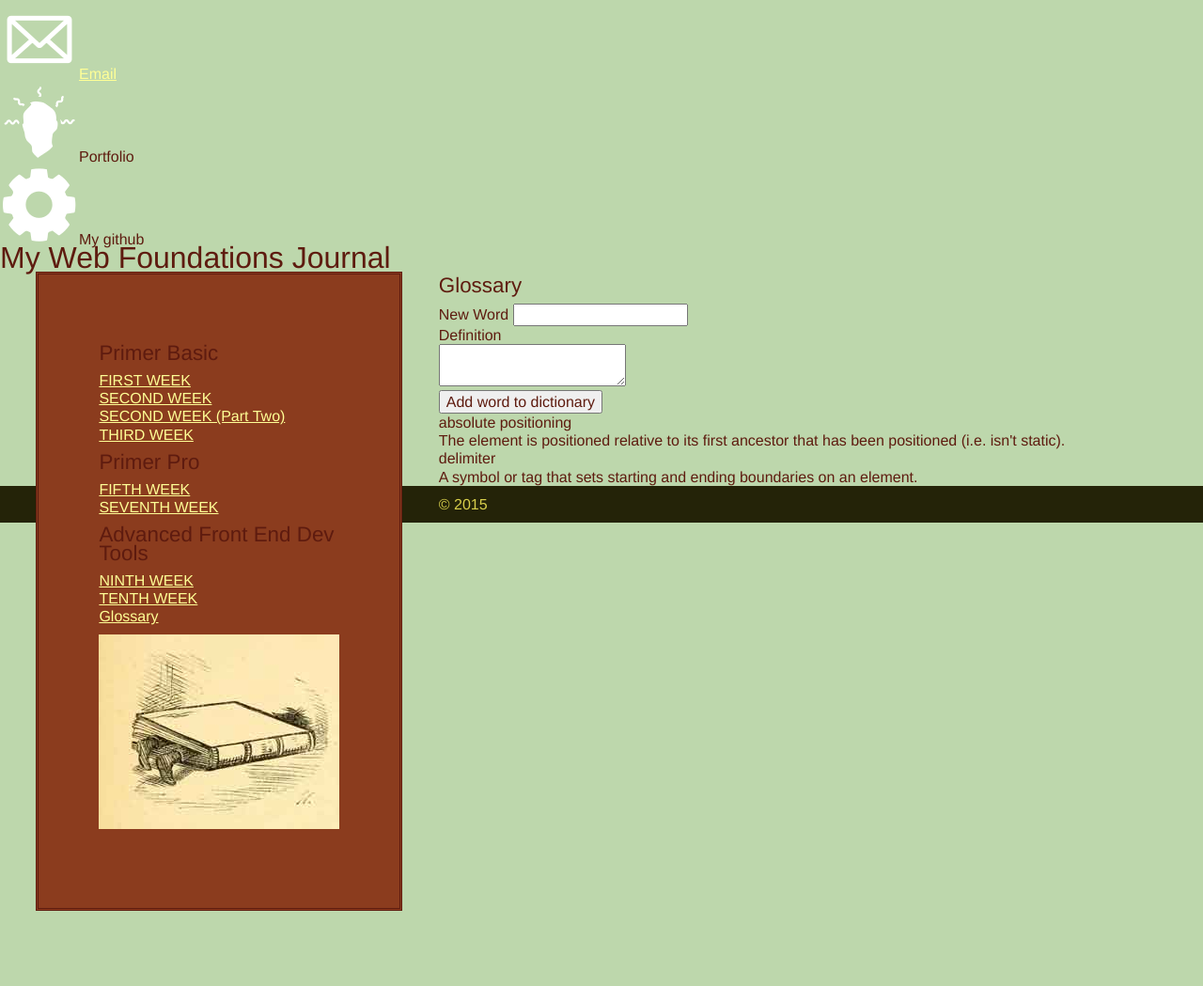
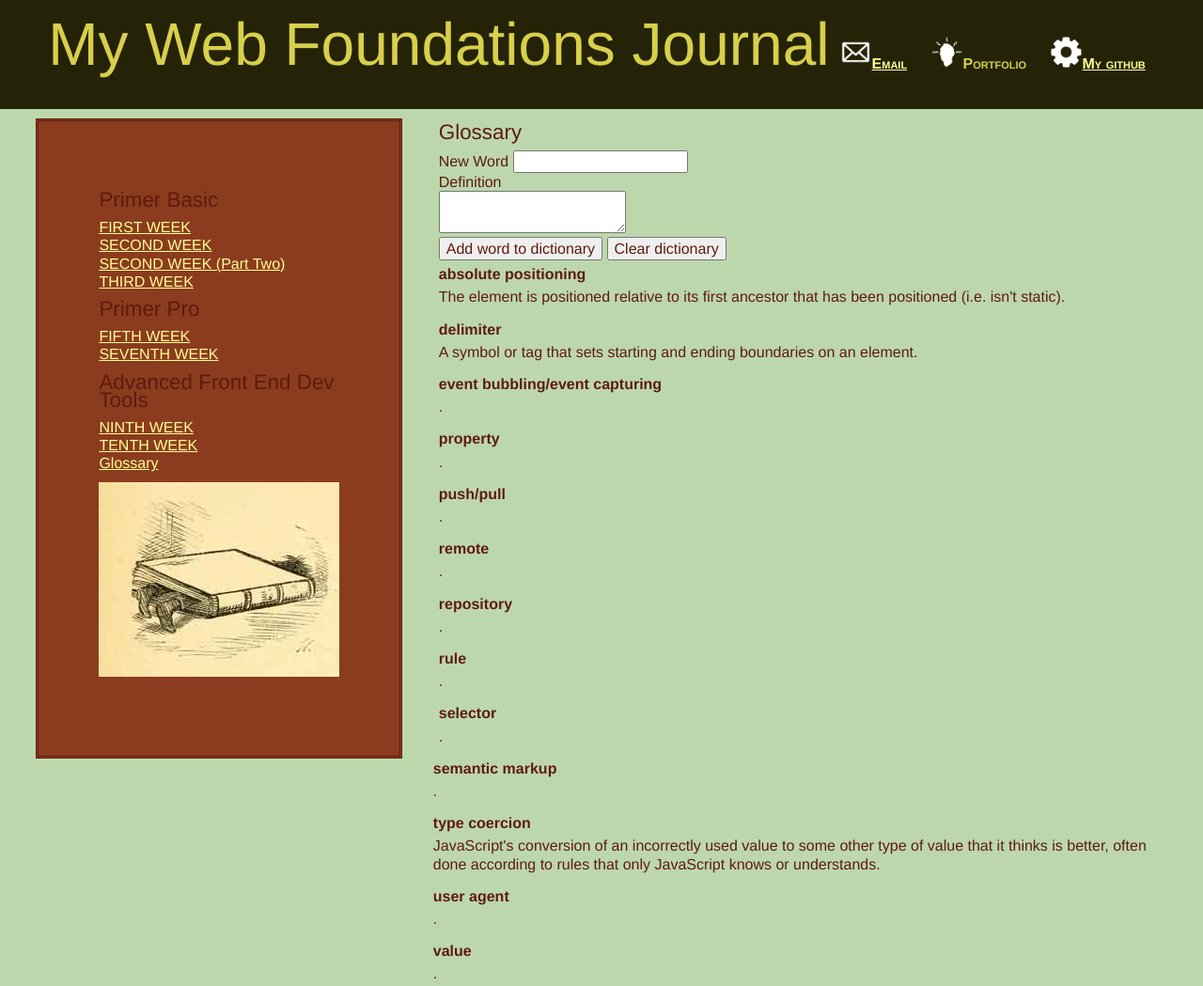
Before and after one commit to StephanieArgy/journal, a plain HTML site: page glossary.html in a window 1280 px wide. Shown: the top 1049 px of the page at 94% size. Before the commit the page ends 969 px from the top, so only its background shows below. Drawn offline with nearby package versions, Linux system fonts and the light colour scheme.

Commit message:
Updated glossary, changed CSS.

```diff
--- a/glossary.html
+++ b/glossary.html
@@ -20,13 +20,13 @@
         <![endif]-->
 
         <!-- Add your site or application content here -->
-      <header>
+        <header class="mainHeader">
+            <h1>My Web Foundations Journal</h1>
             <ul class="mainMenu">
               <li><a href="mailto:steph@mentalslapstick.com"><img src="img/email.png" class="mainMenuIcon">Email</a></li>
               <li><img src="img/brainstorm.png"  class="mainMenuIcon">Portfolio</li>
-            <li><img src="img/gear.png"  class="mainMenuIcon">My github</li>
+              <li><img src="img/gear.png"  class="mainMenuIcon"><a href="https://github.com/StephanieArgy" target="blank">My github</a></li>
             </ul>
-          <h1>My Web Foundations Journal</h1>
             </header>
 
       <main>
@@ -72,31 +72,10 @@
                 <textarea name="definition" id="definition"></textarea>
                 <br>
                   <button id="addButton">Add word to dictionary</button>
+                  <button id="clearButton">Clear dictionary</button>
           </form>
 
             <dl id="wordList">
-              <!-- <dt>event bubbling/event capturing</dt>
-              <dd></dd>
-              <dt>property</dt>
-              <dd></dd>
-              <dt>push/pull</dt>
-              <dd></dd>
-              <dt>remote</dt>
-              <dd></dd>
-              <dt>repository</dt>
-              <dd></dd>
-              <dt>rule</dt>
-              <dd></dd>
-              <dt>selector</dt>
-              <dd></dd>
-              <dt>semantic markup</dt>
-              <dd></dd>
-              <dt>type coercion</dt>
-              <dd>JavaScript's conversion of an incorrectly used value to some other type of value that it thinks is better, often done according to rules that only JavaScript knows or understands.</dd>
-              <dt>user agent</dt>
-              <dd></dd>
-              <dt>value</dt>
-              <dd></dd> -->
             </dl>
 
         </section>
--- a/js/glossary.js
+++ b/js/glossary.js
@@ -1,20 +1,27 @@
 $(document).ready( function(){
-    $("#addButton").click(addWord);
-    displayDictionary(getDictionary());
+  displayDictionary();
+  $("#addButton").click(addWord);
+
+  $("#clearButton").click(function(){
+    localStorage.removeItem('theDictionary');
+    $('#wordList').html(" ");
+  });
 });
 
 function addWord(e) {
   var entry ={};
   entry.word = $("#word").val();
   entry.definition = $("#definition").val();
+
   var dictionary = getDictionary();
   dictionary.push(entry);
   saveDictionary(dictionary);
-  displayDictionary(getDictionary());
+  displayDictionary();
   e.preventDefault();
 }
 
-function displayDictionary(d){
+function displayDictionary(){
+  var d = getDictionary();
   $wordList = $('#wordList');
   $wordList.html(" ");
   $.each(d, function(index, entry){
@@ -37,7 +44,18 @@ function getDictionary(){
 function initDictionary(){
   var defaultDictionary = [
     {word: "absolute positioning", definition: "The element is positioned relative to its first ancestor that has been positioned (i.e. isn't static)."},
-    {word: "delimiter", definition: "A symbol or tag that sets starting and ending boundaries on an element."}
+    {word: "delimiter", definition: "A symbol or tag that sets starting and ending boundaries on an element."},
+    {word: "event bubbling/event capturing", definition: "."},
+    {word: "property", definition: "."},
+    {word: "push/pull", definition: "."},
+    {word: "remote", definition: "."},
+    {word: "repository", definition: "."},
+    {word: "rule", definition: "."},
+    {word: "selector", definition: "."},
+    {word: "semantic markup", definition: "."},
+    {word: "type coercion", definition: "JavaScript's conversion of an incorrectly used value to some other type of value that it thinks is better, often done according to rules that only JavaScript knows or understands."},
+    {word: "user agent", definition: "."},
+    {word: "value", definition: "."}
     ];
     return(defaultDictionary);
 }
--- a/scss/blogSass.scss
+++ b/scss/blogSass.scss
@@ -145,8 +145,30 @@ img#logo {
   width: 90%;
 }
 
+//glossary
+
+.glossary {
+  margin-left: 3%;
+  margin-right: 3%;
+  margin-top: 5px;
+  @media (min-width: 800px) {
+      margin-left: 36s%;
+  }
+}
+
+dt {
+  font-weight:bold;
+  margin-top: 5px;
+}
+
+dd {
+  margin-bottom: 15px;
+  margin-top: 5px;
+}
+
 .mainFooter {
   background-color: $headerFooterBGColor;
+  clear: both;
   color: $headerFooterTextColor;
   padding: 10px;
 }
```
Also changed, not shown: index.html (+8 -0 lines), css/blogSass.css. Lines whose indentation alone changed are shown as unchanged.
